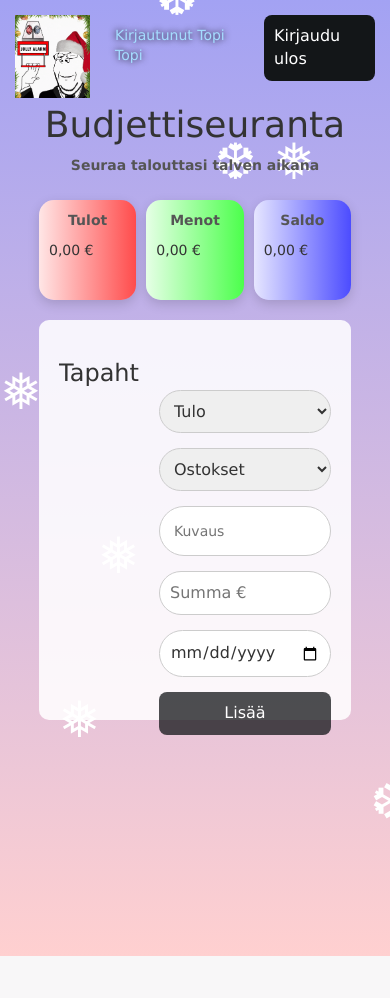
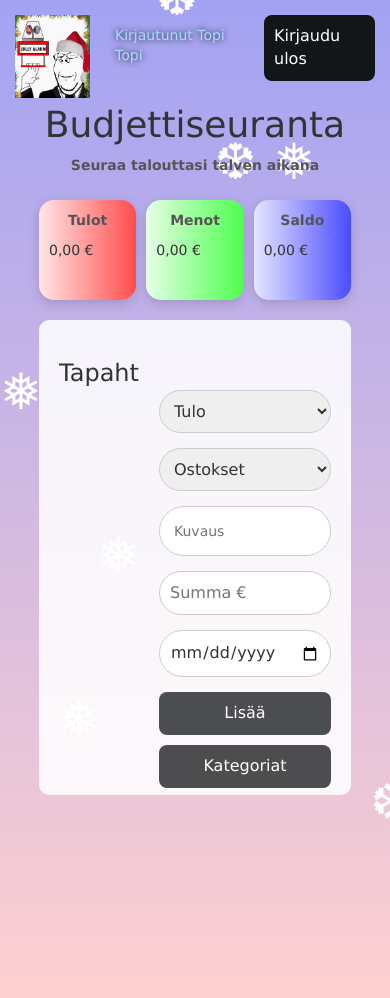
Before and after one commit to NiklasBoman/Budjettiseuranta, a PHP site: page /transactions.php in a window 390 px wide. Before the commit the page ends 956 px from the top, so only its background shows below. Run offline with PHP 8.4, Linux system fonts and the light colour scheme; a user stored in the database is signed in; data that the repository does not hold is empty.

Commit message:
btn kategoriat

```diff
--- a/frontend/assets/style.css
+++ b/frontend/assets/style.css
@@ -18,7 +18,7 @@ body.content{
     font-family: 'Verdana';;
     background-color: #f8f9fa;;
     background: linear-gradient(rgb(115 114 237 / 66%), rgb(255 166 166 / 53%));
-    height: 105vh;
+    height: 110vh;
     overflow-y: hidden;
 }
 /*Kirjatumissivu */
@@ -99,6 +99,7 @@ body.content{
         color: white;
         font-size: 16px;
         cursor: pointer;
+        margin-bottom: 10px;
     }
     button:hover {
         background-color: #2d3033;
@@ -422,7 +423,7 @@ input[type="text"] {
     }
     .container2{
         width: 80%;
-        height: 400px;
+        height: 475px;
     }
   .pienicontainer {
     width: 100%;
--- a/frontend/transactions.php
+++ b/frontend/transactions.php
@@ -146,6 +146,9 @@ if (isset($_POST['lisaa_tapahtuma'])) {
       <input type="number" name="summa" placeholder="Summa €" min="0" step="0.01"><br>
       <input type="date" name="paivamaara" required>
       <button type="submit" name="lisaa_tapahtuma">Lisää</button>
+      </form>
+      <form method="post" action="">
+      <button type="submit" name="kategoriat">Kategoriat</button>
     </form>
   </div>
 </div>
```
